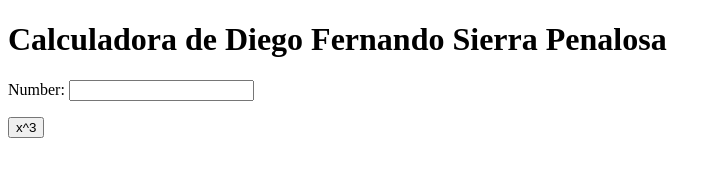
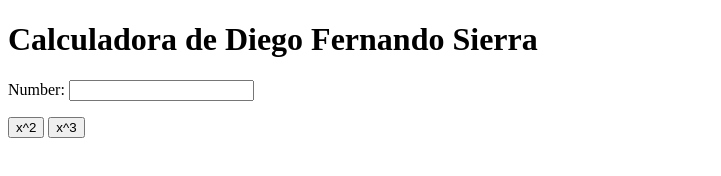
Before and after one commit to logiis-bbk/my_calculator_2, a plain HTML site: page index.html in a window 1280 px wide. Shown: the whole page, without its empty margins (0-721 px from the left). Drawn offline with Linux system fonts and the light colour scheme.

Commit message:
x^2 button

```diff
--- a/index.html
+++ b/index.html
@@ -5,10 +5,11 @@
 		<meta charset="utf-8">
 	</head>
 	<body>
-		<h1>Calculadora de Diego Fernando Sierra Penalosa</h1>
+		<h1>Calculadora de Diego Fernando Sierra</h1>
 		Number:
 		<input type="text" id="n1">
 		<p>
+			<button onclick="square()"> x^2 </button>
 			<button onclick="cube()"> x^3 </button>
 		</p>
 		<script type="text/javascript">
@@ -16,6 +17,10 @@
 				var num = document.getElementById("n1");
 				num.value = Math.pow(num.value, 3);
 			}
+			function square() {
+				var num = document.getElementById("n1");
+				num.value = Math.pow(num.value, 2);
+			}
 		</script>
 	</body>
 </html>
```
